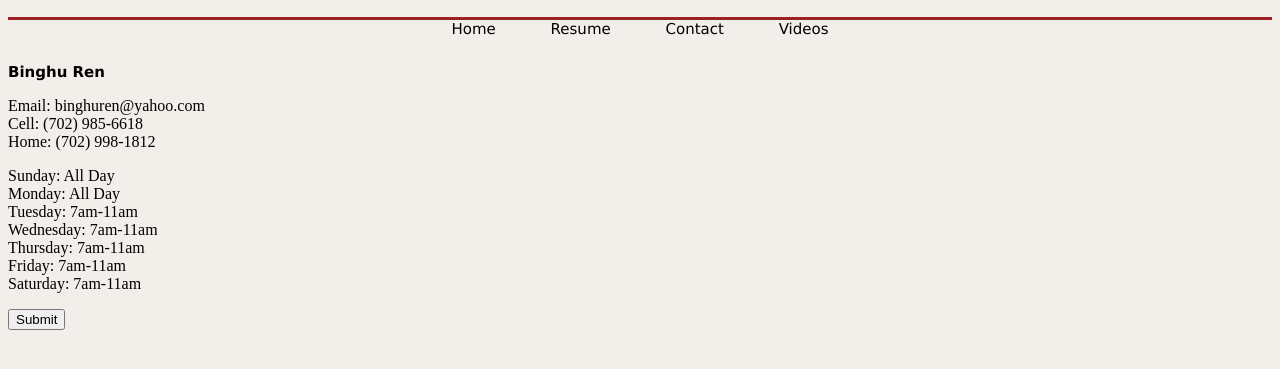
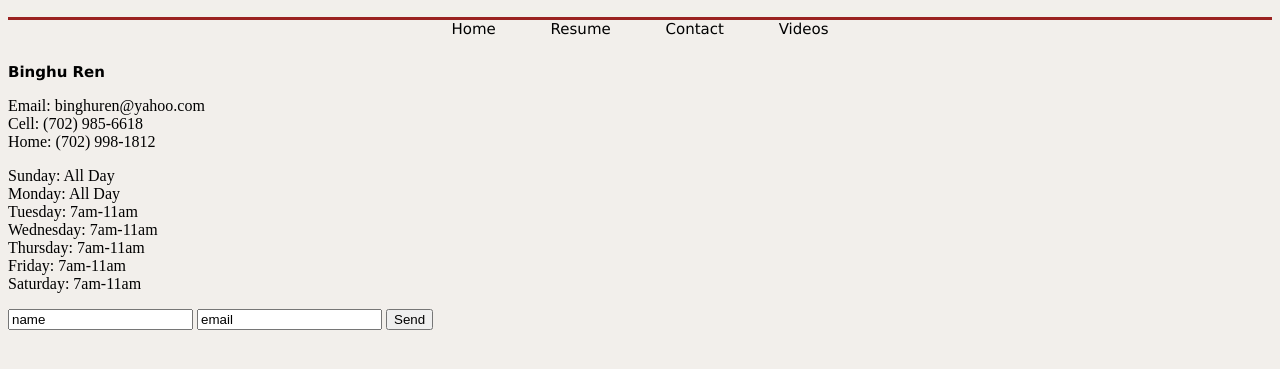
Before and after one commit to 480Victor/480Victor.github.io, a plain HTML site: page contact.html in a window 1280 px wide. Shown: the part 91-460 px from the top of the page. Drawn offline with Linux system fonts and the light colour scheme.

Commit message:
contact updated

```diff
--- a/contact.html
+++ b/contact.html
@@ -47,9 +47,12 @@
             <li>Saturday: 7am-11am</li>
         </ul>
     </div>
-    <form action='http://formspree.io/your@email.com'>
-        <input type='submit'>
-    </form>
+    <form action="//formspree.io/your@email.com"
+      method="POST">
+    <input type="text"  value="name" name="name">
+    <input type="email" value="email"  name="_replyto">
+    <input type="submit" value="Send">
+</form>
 </body>
 
 </html>
```
